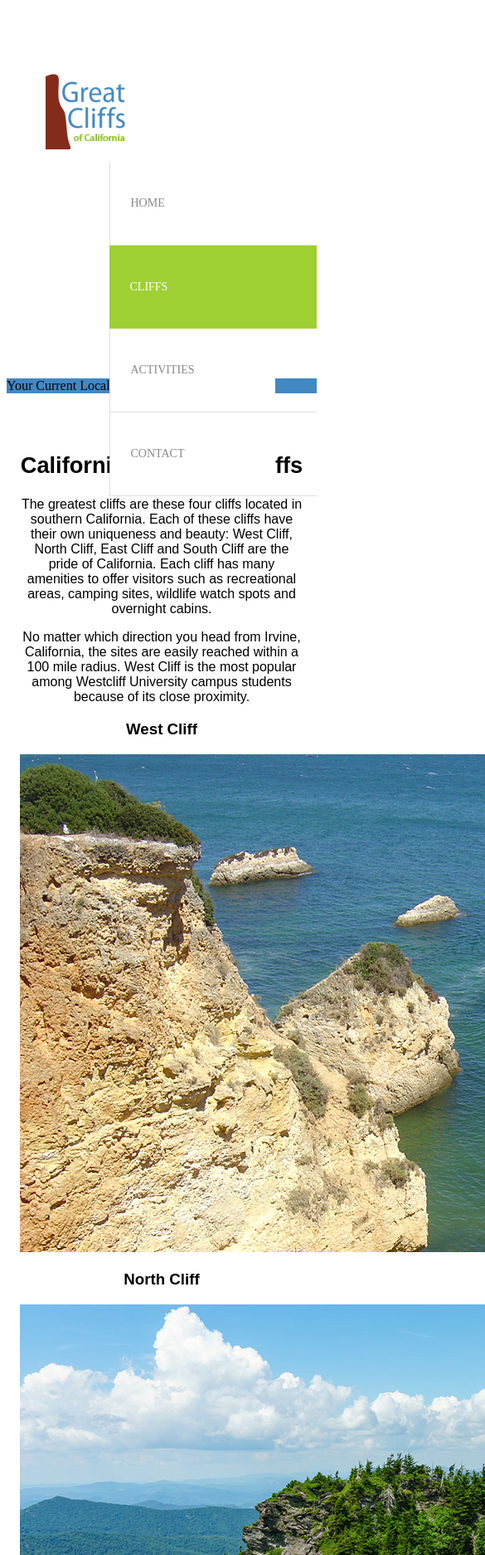
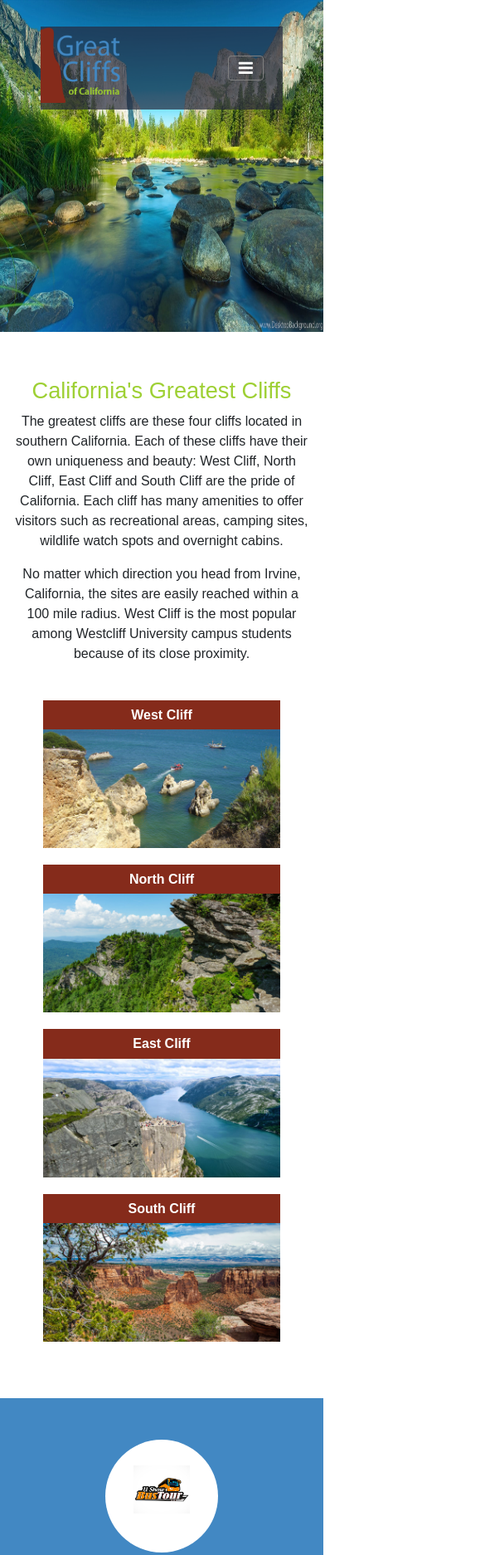
Before and after one commit to voidster/m2-w2-d2-homework, a plain HTML site: page cliffs.html in a window 390 px wide. Shown: the top 1874 px of the page at 83% size, 585 px wide, since content can reach past the window. Drawn offline with nearby package versions, Linux system fonts and the light colour scheme; a script that the page names is missing.

Commit message:
cliffs changes

```diff
--- a/cliffs.html
+++ b/cliffs.html
@@ -2,35 +2,57 @@
 <html lang="en">
   <head>
     <title>Great Cliffs of California</title>
-    <meta charset="utf-8" />
-    <link rel="stylesheet" href="styles.css" />
+    <meta charset="UTF-8" />
+    <meta name="viewport" content="width=device-width, initial-scale=1" />
+
+    <!-- Bootstrap CSS -->
+    <!-- Bootstrap 4.5.2 CSS -->
+    <link
+      rel="stylesheet"
+      href="https://stackpath.bootstrapcdn.com/bootstrap/4.5.2/css/bootstrap.min.css"
+    />
     <!-- Font Awesome -->
     <link
       rel="stylesheet"
       href="https://cdnjs.cloudflare.com/ajax/libs/font-awesome/4.7.0/css/font-awesome.min.css"
     />
+    <!-- Custom CSS -->
+    <link rel="stylesheet" href="styles.css" />
   </head>
 
-  <body id="cliffs">
-    <header>
+  <body id="cliff">
     <div class="main-header">
       <div class="logo">
+        <!-- <a href="index.html"> -->
         <img src="images/logo.png" alt="Great Cliffs Logo" width="125" />
+        <!-- </a> -->
       </div>
-        <nav class="main-menu">
-          <ul>
-            <li><a href="index.html">Home</a></li>
+
+      <button
+        class="navbar-toggler"
+        type="button"
+        data-toggle="collapse"
+        data-target="#mainNav"
+        aria-controls="mainNav"
+        aria-expanded="false"
+      >
+        <i class="fa fa-bars"></i>
+      </button>
+
+      <!-- Bootstrap Navbar -->
+      <nav class="main-menu navbar navbar-expand-lg">
+        <!-- Navbar Links -->
+        <ul class="navbar-collapse collapse" id="mainNav">
+          <li>
+            <a class="" href="index.html">Home</a>
+          </li>
           <li class="active"><a href="cliffs.html">Cliffs</a></li>
           <li><a href="activities.html">Activities</a></li>
           <li><a href="contact.html">Contact</a></li>
         </ul>
       </nav>
     </div>
-    </header>
-    <section id="timeofday">
-      <span>Your Current Local Time: </span>
-      <span id="clock"> </span>
-    </section>
+    <header></header>
 
     <!-- Main Content -->
     <main>
@@ -75,18 +97,59 @@
     <!-- End Main Content -->
 
     <section>
-      <ul id="partners"></ul>
+      <ul id="partners">
+        <li class="partner">
+          <img
+            src="images/partners/partner-bustour.png"
+            alt="Partner Bus Tours"
+          />
+        </li>
+        <li class="partner">
+          <img
+            src="images/partners/partner-cabinrental.png"
+            alt="Partner Cabin Rental"
+          />
+        </li>
+        <li class="partner">
+          <img
+            src="images/partners/partner-campingadv.png"
+            alt="Partner Camping Adventure"
+          />
+        </li>
+        <li class="partner">
+          <img
+            src="images/partners/partner-collegetours.png"
+            alt="Partner College Tours"
+          />
+        </li>
+        <li class="partner">
+          <img
+            src="images/partners/partner-rentalbike.png"
+            alt="Partner Bike Rentals"
+          />
+        </li>
+        <li class="partner">
+          <img
+            src="images/partners/partner-tourgroup.png"
+            alt="Partner Tour Group"
+          />
+        </li>
+      </ul>
     </section>
 
     <footer>
+      <!-- Nondisclaimer -->
       <div id="nondisclaimer">
-        <div class="copy">&copy; Copyright 2020 :: GreatCliffs.com</div>
+        <div class="copy">&copy; Copyright 2021 :: GreatCliffs.com</div>
         <div class="social">
           <a href="#" class="fa fa-facebook"></a>
           <a href="#" class="fa fa-instagram"></a>
           <a href="#" class="fa fa-twitter"></a>
         </div>
       </div>
+      <!-- End Nondisclaimer -->
+
+      <!-- Disclaimer -->
       <div id="disclaimer">
         <p>
           This website is designed and created solely for educational purposes
@@ -94,10 +157,17 @@
           commercial gain or use.
         </p>
       </div>
+      <!-- End Disclaimer -->
     </footer>
     <!-- Digital Clock -->
-    <script src="js/digclock.js"></script>
     <!-- Partners -->
     <script src="js/site_scripts.js"></script>
+
+    <!-- Bootstrap jQuery -->
+    <script src="https://code.jquery.com/jquery-3.5.1.min.js"></script>
+    <!-- Bootstrap Popper -->
+    <script src="https://cdn.jsdelivr.net/npm/popper.js@1.16.1/dist/umd/popper.min.js"></script>
+    <!-- Bootstrap JS -->
+    <script src="https://stackpath.bootstrapcdn.com/bootstrap/4.5.2/js/bootstrap.min.js"></script>
   </body>
 </html>
--- a/styles.css
+++ b/styles.css
@@ -1,19 +1,28 @@
 /* Header */
 header {
   width: 100%;
-  min-height: 400px;
-  padding-top: 3em;
+  min-height: 275px;
 }
-#home header {
-  background: no-repeat lightgrey url(images/cliff_ocean.jpg);
-  background-size: 1500px;
+
+#home {
+  background: no-repeat white url(images/cliff_ocean.jpg);
+  background-size: 100% 400px;
 }
+
+#cliff {
+  background: no-repeat white url(images/forest_cliff.jpg);
+  background-size: 100% 400px;
+}
+
 .main-header {
-  background-color: rgb(255, 255, 255, 0.8);
+  background-color: rgba(38, 41, 61, 0.7);
   width: 700px;
   margin: 2em auto 0 auto;
   min-height: 100px;
   height: 100px;
+  position: sticky;
+  top: 0px;
+  z-index: 3;
 }
 .main-header .logo img {
   width: 100px;
@@ -41,7 +50,7 @@ header {
 }
 .main-menu ul li a {
   text-decoration: none;
-  color: #888;
+  color: rgb(255, 255, 255);
 }
 .main-menu ul li a:hover {
   color: #9ed034;
@@ -56,6 +65,7 @@ header {
 
 .navbar-toggler {
   display: none;
+  color: white;
 }
 
 nav {
@@ -94,6 +104,55 @@ main h2 {
 .card > h2 {
   margin-bottom: 30px;
 }
+
+/* Cliff Main */
+#cliff main {
+  margin-top: 0;
+}
+
+#cliff main h2 {
+  color: #9ed034;
+}
+
+.cliffs-container {
+  width: 100%;
+  margin: 0 auto;
+  margin-top: 44px;
+}
+
+.cliff-row {
+  /* display: flex; */
+  /* justify-content: space-around; */
+  margin: 0 10% 2em 10%;
+}
+
+.cliff-card {
+  width: 47%;
+  text-align: center;
+  display: inline-block;
+}
+
+.cliff-card:first-of-type {
+  margin-right: 4%;
+}
+
+.cliff-title {
+  background-color: #852b1b;
+  color: #fff;
+  font-size: 1em;
+  font-weight: bold;
+  padding: 0.5em;
+  margin: 0;
+}
+
+.cliff-card img {
+  width: 100%;
+  height: auto;
+}
+
+/* Activities */
+
+/* Contact */
 
 /* Partners */
 section {
@@ -213,6 +272,10 @@ footer .social .fa {
     width: 80%;
     height: 80%;
   }
+
+  /* Activities */
+
+  /* Contact */
 }
 
 @media (max-width: 992px) {
@@ -222,13 +285,19 @@ footer .social .fa {
   }
   .main-menu {
     width: 200px;
-    background-color: rgb(255, 255, 255);
+    background-color: rgba(38, 41, 61, 0.7);
     position: absolute;
-    right: 15%;
-    top: 11.2em;
+    right: 4%;
+    top: 6.25em;
   }
+
+  ul {
+    padding: 0;
+  }
+
   .main-menu ul li {
     border-bottom: 1px solid rgba(202, 204, 202, 0.6);
+    width: 100%;
   }
   main {
     padding: 3em 1em 3em 1em;
@@ -248,8 +317,8 @@ footer .social .fa {
     display: block;
     border: 1px solid grey;
     position: absolute;
-    top: 7rem;
-    right: 16%;
+    top: 2.2rem;
+    right: 8%;
   }
 
   header ul {
@@ -259,6 +328,14 @@ footer .social .fa {
   header ul li {
     width: 200px;
   }
+
+  #mainNav {
+    margin-bottom: 0;
+  }
+
+  /* Activities */
+
+  /* Contact */
 }
 
 @media (min-width: 577px) and (max-width: 768px) {
@@ -318,6 +395,10 @@ footer .social .fa {
     width: 70%;
     height: 70%;
   }
+
+  /* Activities */
+
+  /* Contact */
 }
 
 @media (max-width: 576px) {
@@ -363,4 +444,29 @@ footer .social .fa {
     width: 60%;
     height: 60%;
   }
+
+  /* Cliff */
+
+  .cliff-row {
+    display: flex;
+    flex-direction: column;
+    /* justify-content: space-around; */
+    margin: 0 10% 2em 10%;
+    margin-bottom: 0;
+  }
+
+  .cliff-card {
+    width: 100%;
+    text-align: center;
+    display: inline-block;
+    margin-bottom: 20px;
+  }
+
+  .cliff-card:first-of-type {
+    margin-right: 0;
+  }
+
+  /* Activities */
+
+  /* Contact */
 }
```
Also changed, not shown: index.html (+1 -2 lines). Lines whose indentation alone changed are shown as unchanged.
